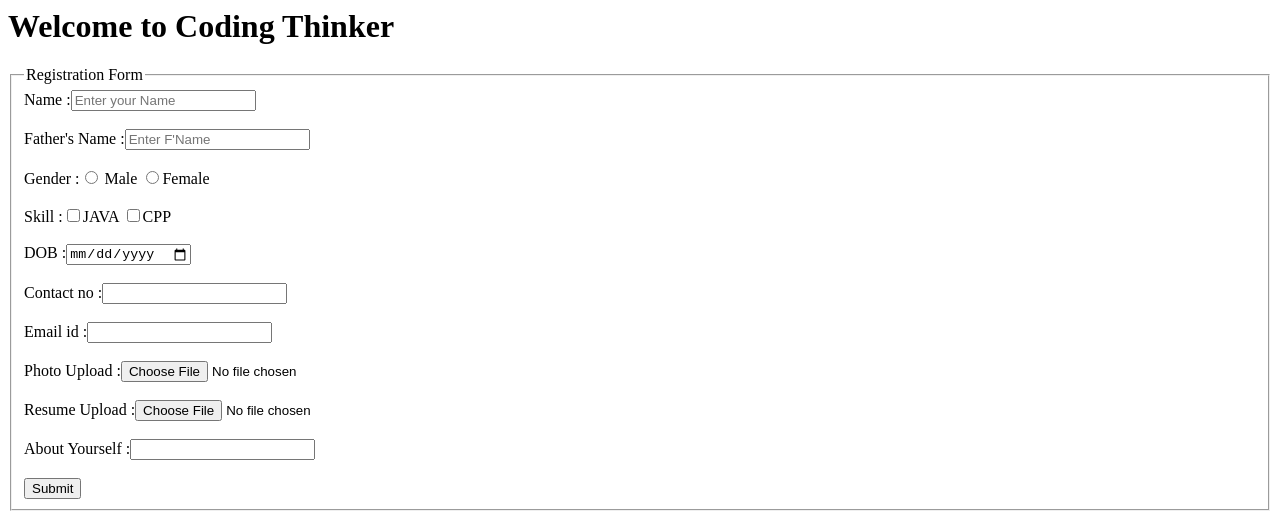
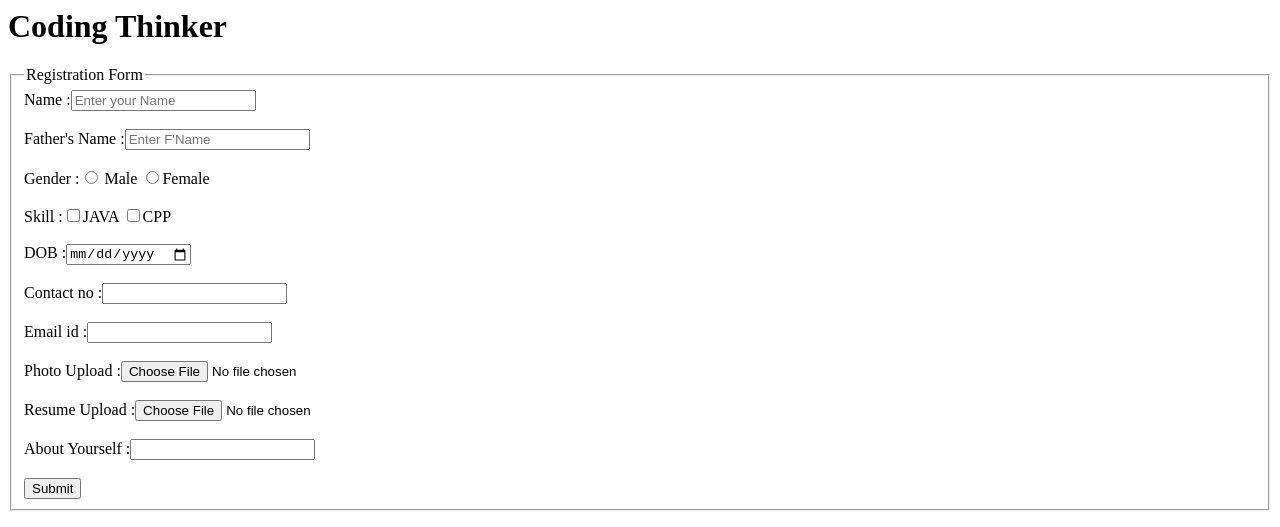
Before and after one commit to akashish3/Coding-Thinker-Registration, a plain HTML site: page index.html in a window 1280 px wide. Shown: the top 527 px of the page. Drawn offline with Linux system fonts and the light colour scheme.

Commit message:
Update index.html

```diff
--- a/index.html
+++ b/index.html
@@ -5,7 +5,7 @@
     <link rel="icon" href="fab.png">
 </head>
 <body>
-    <h1>Welcome to Coding Thinker</h1>
+    <h1>Coding Thinker</h1>
     <form>
         <fieldset>
             <legend>Registration Form</legend>
```
